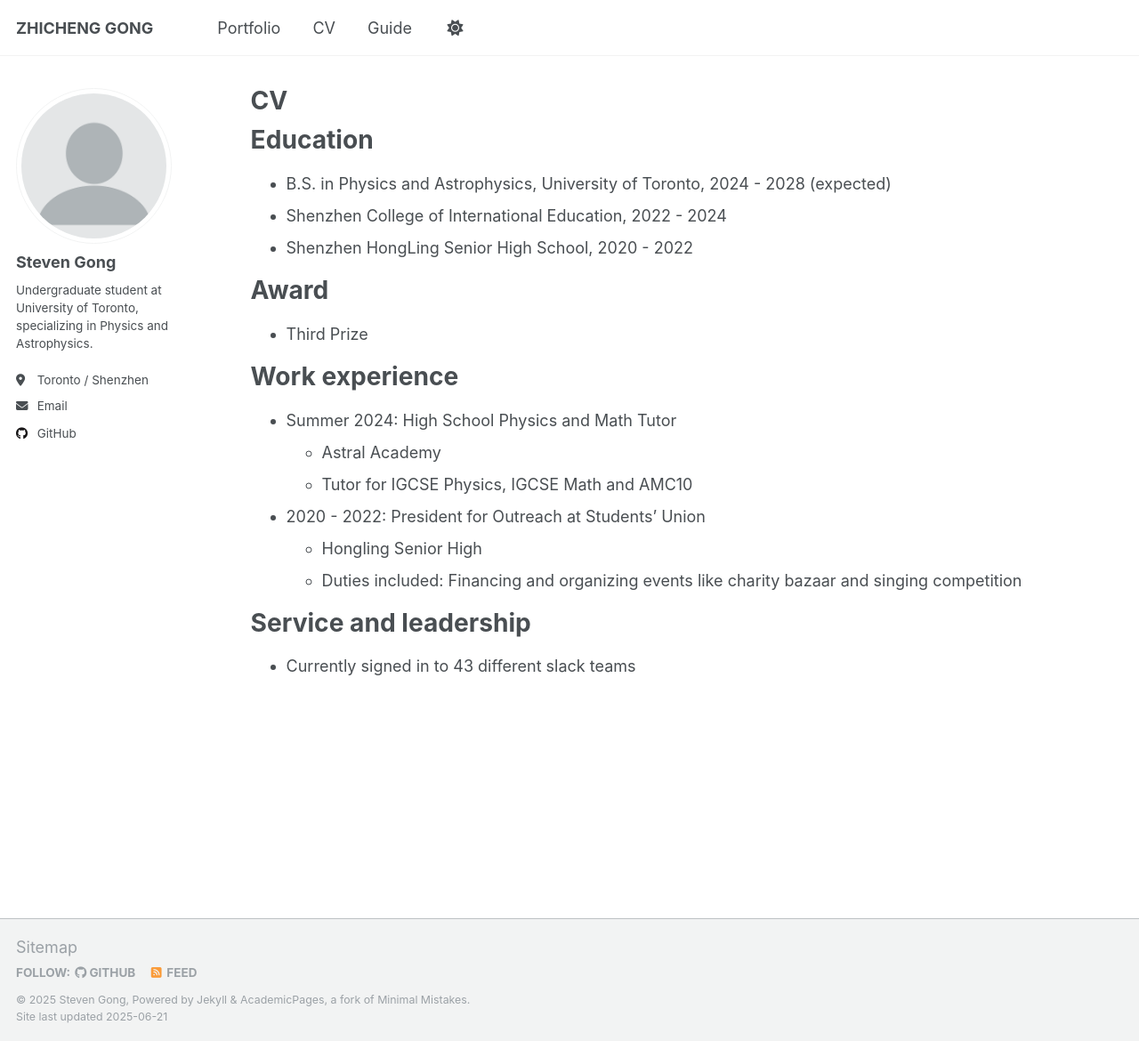
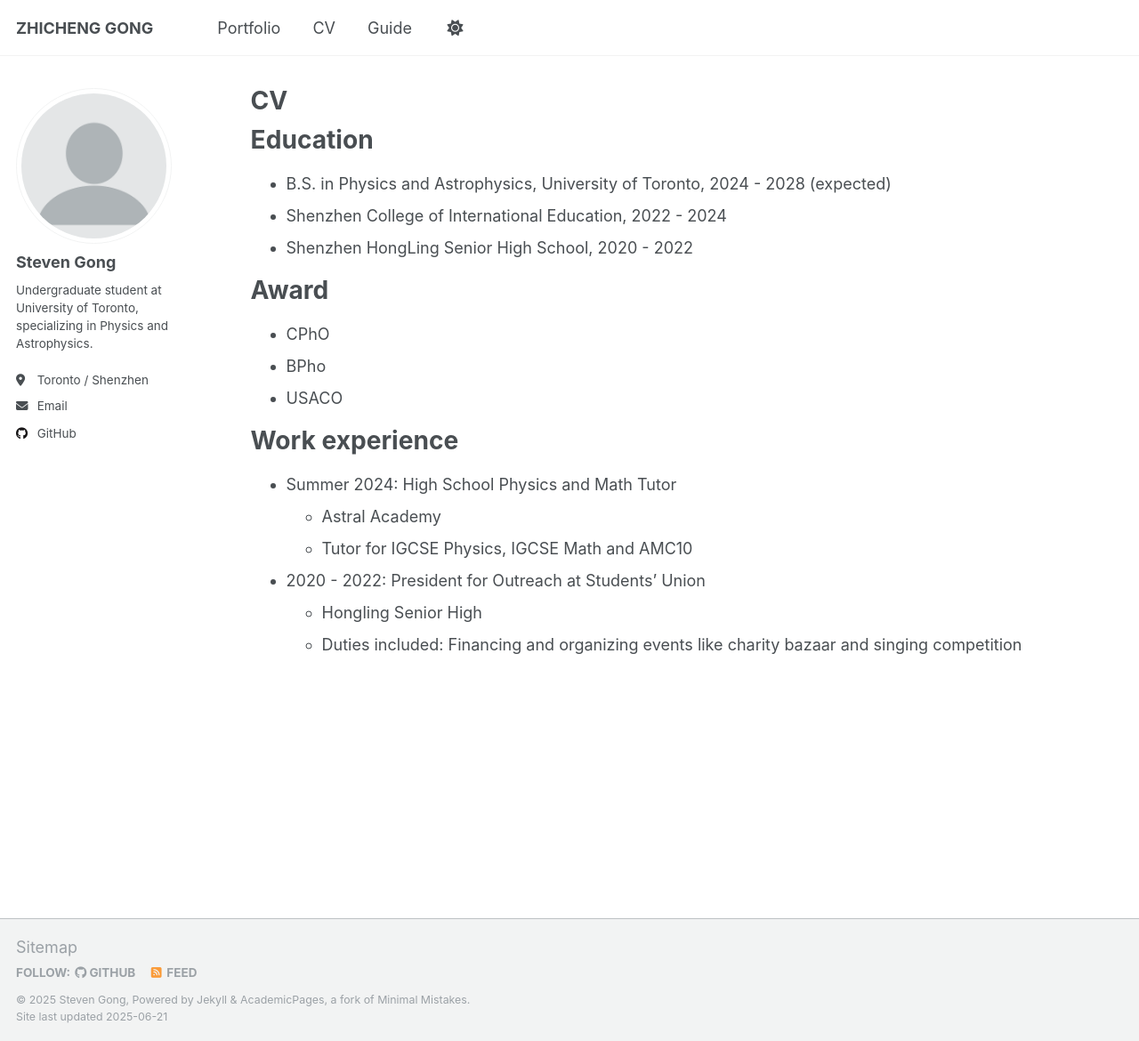
Before and after one commit to Steven-Gzc/Steven-Gzc.github.io, a Jekyll site: the page built from _pages/cv.md, in a window 1280 px wide and 1170 px high. Shown: the whole window at 89% size. Built offline with Jekyll 4.4.1, drawn with Linux system fonts in a browser that asks for light colours.

```diff
--- a/_pages/cv.md
+++ b/_pages/cv.md
@@ -18,7 +18,9 @@ Education
 
 Award
 ======
-* Third Prize
+* CPhO
+* BPho
+* USACO
 
 Work experience
 ======
@@ -58,6 +60,6 @@ Teaching
     {% include archive-single-cv.html %}
   {% endfor %}</ul> -->
 
-Service and leadership
+<!-- Service and leadership
 ======
-* Currently signed in to 43 different slack teams
+* Currently signed in to 43 different slack teams -->
```
Also changed, not shown: _pages/terms.md (+4 -4 lines).
